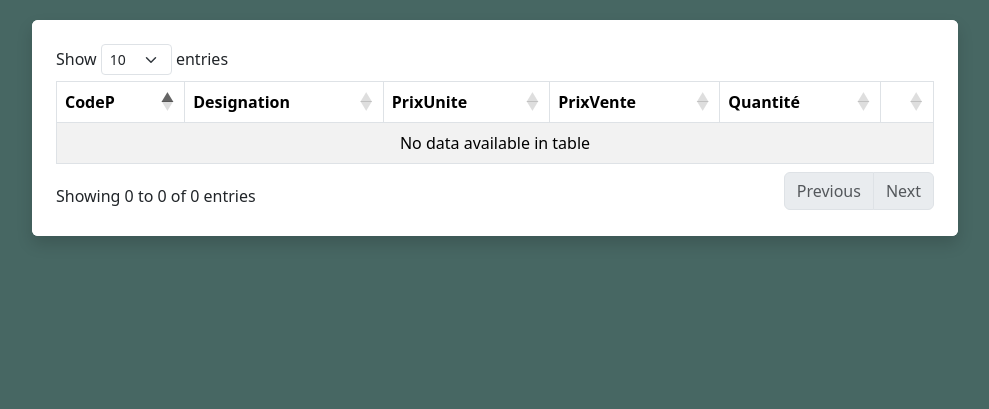
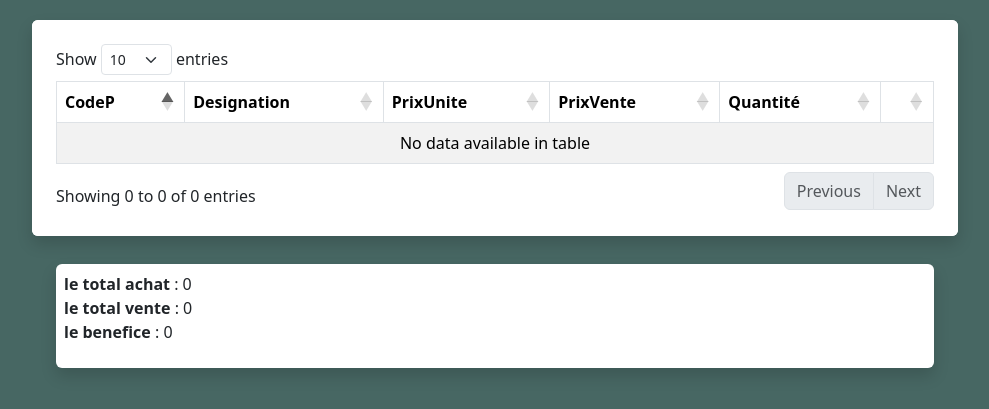
Before and after one commit to BouchamaDjad/Projet-SI-2, a Django app: page /Stock/ in a window 1280 px wide. Shown: the part 251-660 px from the top of the page, without its empty margins (145-1134 px from the left). Run offline with Django 4.2, Linux system fonts and the light colour scheme; data that the repository does not hold is empty; parts of the project's set-up code (start-up, migrations or seed data) failed here and were passed over; some libraries are stand-ins or nearby versions.

Commit message:
Des corrections dans certains templates et l'ajout des totaux dans Stock

```diff
--- a/ProjetSI2/gestionStock/Templates/Sortie Stock.html
+++ b/ProjetSI2/gestionStock/Templates/Sortie Stock.html
@@ -4,7 +4,7 @@
 <body class= "green">
   <div class="container py-5">
   <header class="text-center text-white">
-    <h1 class="display-4">Liste des Entrees en Stock{{facture.numero}}</h1>
+    <h1 class="display-4">Liste des Sortie Stock</h1>
   </header>
   <div class="row py-5">
     <div class="col-lg-10 mx-auto">
--- a/ProjetSI2/gestionStock/Templates/Stock.html
+++ b/ProjetSI2/gestionStock/Templates/Stock.html
@@ -54,6 +54,15 @@
           </div>
         </div>
       </div>
+      <div class="card-body p-4 mt-1 bg-blue rounded">
+        <div class="card rounded shadow border-0">
+          <p class="p-2">
+            <strong> le total achat </strong> : {{Total_achat}} </br>
+            <strong> le total vente </strong> : {{Total_vente}} </br>
+            <strong> le benefice </strong> : {{benefice}} </br>
+          </p>
+        </div>
+      </div>
     </div>
   </div>
 </div>
--- a/ProjetSI2/gestionStock/Templates/entry stock.html
+++ b/ProjetSI2/gestionStock/Templates/entry stock.html
@@ -5,7 +5,7 @@
 <body class= "green">
   <div class="container py-5">
   <header class="text-center text-white">
-    <h1 class="display-4">Liste des Entrees en Stock{{facture.numero}}</h1>
+    <h1 class="display-4">Liste des Entrees en Stock</h1>
   </header>
   <div class="row py-5">
     <div class="col-lg-10 mx-auto">
--- a/ProjetSI2/gestionStock/views.py
+++ b/ProjetSI2/gestionStock/views.py
@@ -373,18 +373,8 @@ def déstocker(request,pk):
     return render(request,"DéStocker.html",{'form':form})
 
 def sortie_stock(request):
-    if request.method == 'POST':
-        form = SortieStockForm(request.POST)
-        if form.is_valid():
-            form.save()
-            instance = Stock.objects.get(id=form.cleaned_data['stock']) #
-            instance.Qtp -= form.cleaned_data['qt'] #
-            instance.save()
-            return redirect('sortiestock')
-
     sorties = SortieStock.objects.all()
-    form = SortieStockForm()
-    return render(request,"Sortie Stock.html",{'sorties':sorties,'form':form})
+    return render(request,"Sortie Stock.html",{'sorties':sorties})
 
 def selection_client(request):
     clients = Client.objects.all()
```
